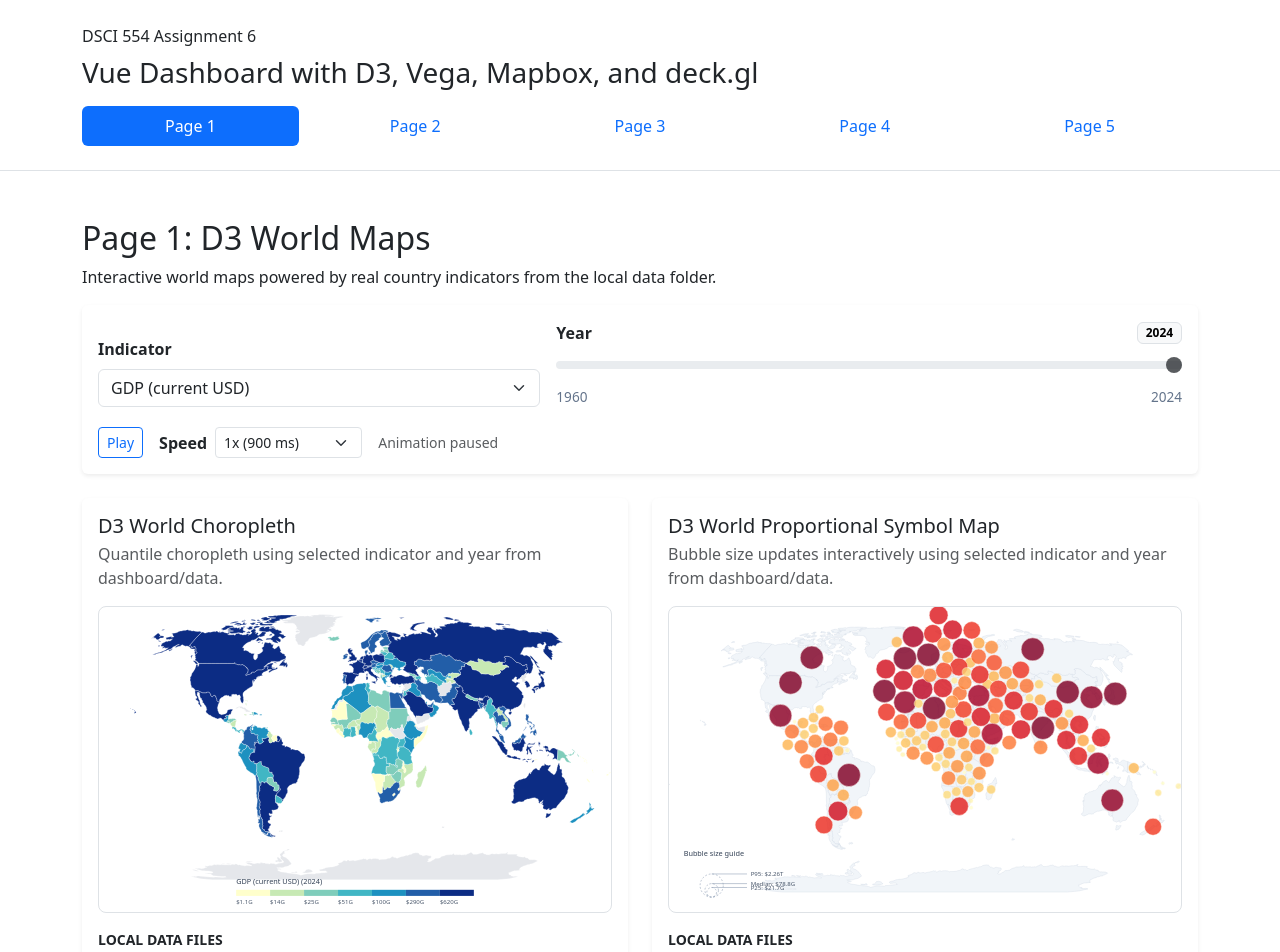
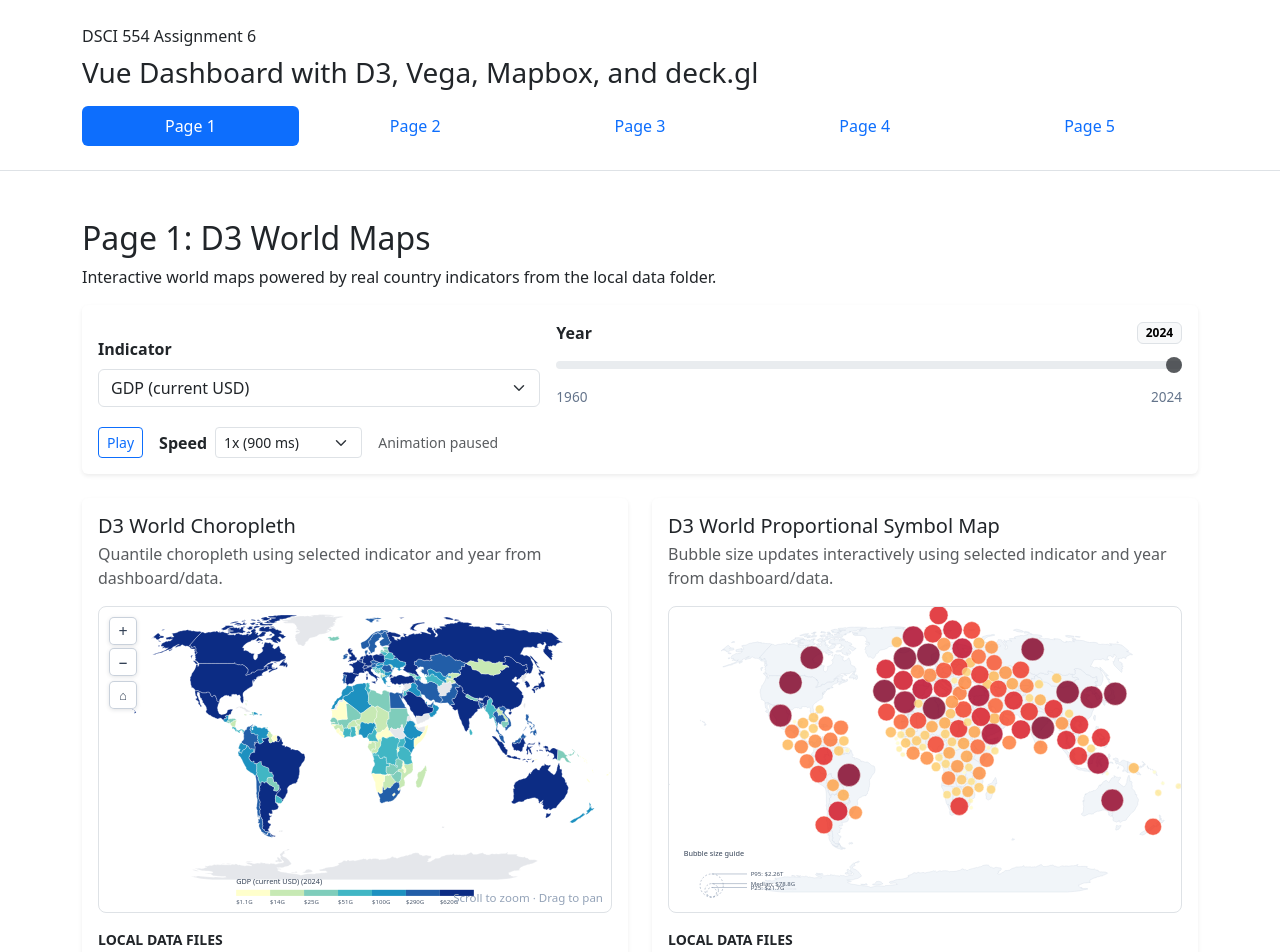
Before and after one commit to Sijin-Wu/assignment6, a Vue app in the folder dashboard/: page / in a window 1280 px wide. Shown: the top 952 px of the page. Built offline with nearby package versions, Linux system fonts and the light colour scheme.

Commit message:
feat: enhance D3 choropleth with zoom controls and tooltip functionality

```diff
--- a/dashboard/src/components/D3WorldChoropleth.vue
+++ b/dashboard/src/components/D3WorldChoropleth.vue
@@ -4,7 +4,16 @@
     description="Quantile choropleth using selected indicator and year from dashboard/data."
     :data-files="[worldGeoJSONPath, ...(indicator.dataFiles || [indicator.dataFile]).filter(Boolean)]"
   >
-    <svg ref="svgRef" class="w-100"></svg>
+    <div ref="wrapRef" class="choropleth-wrap">
+      <svg ref="svgRef" class="w-100"></svg>
+      <div ref="tooltipRef" class="map-tooltip"></div>
+      <div class="zoom-controls">
+        <button class="zoom-btn" title="Zoom in" @click="zoomIn">+</button>
+        <button class="zoom-btn" title="Zoom out" @click="zoomOut">−</button>
+        <button class="zoom-btn zoom-reset" title="Reset view" @click="resetZoom">⌂</button>
+      </div>
+      <div class="zoom-hint">Scroll to zoom · Drag to pan</div>
+    </div>
   </MapFrame>
 </template>
 
@@ -38,14 +47,52 @@ const props = defineProps({
 })
 
 const svgRef = ref(null)
+const wrapRef = ref(null)
+const tooltipRef = ref(null)
 
 let svg
+let mapGroup
 let countriesLayer
 let legendLayer
 let geoFeatures = []
+let tooltip
+let zoomBehavior
+
+const zoomIn = () => svg && svg.transition().duration(350).call(zoomBehavior.scaleBy, 2)
+const zoomOut = () => svg && svg.transition().duration(350).call(zoomBehavior.scaleBy, 0.5)
+const resetZoom = () => svg && svg.transition().duration(400).call(zoomBehavior.transform, d3.zoomIdentity)
 
 const width = 840
 const height = 500
+
+const hideTooltip = () => {
+  if (!tooltip) return
+  tooltip.style('opacity', 0)
+}
+
+const moveTooltip = (event) => {
+  if (!tooltip || !wrapRef.value) return
+  const [x, y] = d3.pointer(event, wrapRef.value)
+  tooltip
+    .style('left', `${x + 14}px`)
+    .style('top', `${y - 10}px`)
+}
+
+const showTooltip = (event, feature) => {
+  if (!tooltip) return
+  const value = props.valuesByCode[feature.id]
+  const name = feature.properties.name
+  const valueStr = formatValue(value)
+  const unitStr = Number.isFinite(value) ? props.indicator.unit : ''
+  tooltip
+    .html(`
+      <div class="tooltip-title">${name}</div>
+      <div class="tooltip-row"><span>Year</span><strong>${props.selectedYear ?? 'N/A'}</strong></div>
+      <div class="tooltip-row"><span>${props.indicator.label}</span><strong>${valueStr}${unitStr ? ' ' + unitStr : ''}</strong></div>
+    `)
+    .style('opacity', 1)
+  moveTooltip(event)
+}
 
 const formatValue = (value) => {
   if (value == null || !Number.isFinite(value)) {
@@ -127,11 +174,7 @@ const updateMap = () => {
     .filter((value) => Number.isFinite(value) && value > 0)
 
   if (validValues.length === 0) {
-    countriesLayer
-      .attr('fill', '#e5e7eb')
-      .select('title')
-      .text((feature) => `${feature.properties.name}\nNo data`)
-
+    countriesLayer.attr('fill', '#e5e7eb')
     legendLayer.selectAll('*').remove()
     return
   }
@@ -141,16 +184,10 @@ const updateMap = () => {
     .domain(validValues)
     .range(d3.schemeYlGnBu[7])
 
-  countriesLayer
-    .attr('fill', (feature) => {
-      const value = props.valuesByCode[feature.id]
-      return Number.isFinite(value) ? colorScale(value) : '#e5e7eb'
-    })
-    .select('title')
-    .text((feature) => {
-      const value = props.valuesByCode[feature.id]
-      return `${feature.properties.name}\n${formatValue(value)} ${Number.isFinite(value) ? props.indicator.unit : ''}`.trim()
-    })
+  countriesLayer.attr('fill', (feature) => {
+    const value = props.valuesByCode[feature.id]
+    return Number.isFinite(value) ? colorScale(value) : '#e5e7eb'
+  })
 
   drawLegend(colorScale)
 }
@@ -167,18 +204,62 @@ onMounted(async () => {
   const projection = d3.geoNaturalEarth1().fitSize([width, height - 40], geoData)
   const path = d3.geoPath(projection)
 
-  countriesLayer = svg
-    .append('g')
+  mapGroup = svg.append('g')
+
+  countriesLayer = mapGroup
     .selectAll('path')
     .data(geoFeatures)
     .join('path')
     .attr('d', path)
     .attr('stroke', '#ffffff')
     .attr('stroke-width', 0.5)
+    .attr('cursor', 'grab')
 
-  countriesLayer.append('title')
+  countriesLayer
+    .on('mouseenter', function (event, feature) {
+      const k = d3.zoomTransform(svg.node()).k
+      d3.select(this)
+        .raise()
+        .transition().duration(100)
+        .attr('stroke', '#1e293b')
+        .attr('stroke-width', 1.5 / k)
+      showTooltip(event, feature)
+    })
+    .on('mousemove', function (event, feature) {
+      moveTooltip(event)
+      showTooltip(event, feature)
+    })
+    .on('mouseleave', function () {
+      const k = d3.zoomTransform(svg.node()).k
+      d3.select(this)
+        .transition().duration(120)
+        .attr('stroke', '#ffffff')
+        .attr('stroke-width', 0.5 / k)
+      hideTooltip()
+    })
 
   legendLayer = svg.append('g').attr('transform', `translate(0, ${height - 36})`)
+
+  zoomBehavior = d3.zoom()
+    .scaleExtent([1, 12])
+    .translateExtent([[0, 0], [width, height]])
+    .on('start', () => {
+      svg.attr('cursor', 'grabbing')
+      hideTooltip()
+    })
+    .on('zoom', (event) => {
+      mapGroup.attr('transform', event.transform)
+      mapGroup.selectAll('path').attr('stroke-width', 0.5 / event.transform.k)
+    })
+    .on('end', () => {
+      svg.attr('cursor', null)
+    })
+
+  svg.call(zoomBehavior)
+  svg.on('dblclick.zoom', null)  // disable dblclick zoom to avoid conflict with tooltip
+
+  tooltip = d3.select(tooltipRef.value)
+  hideTooltip()
 
   updateMap()
 })
@@ -190,3 +271,90 @@ watch(
   }
 )
 </script>
+
+<style scoped>
+.choropleth-wrap {
+  position: relative;
+  width: 100%;
+  height: 100%;
+  overflow: hidden;
+}
+
+.zoom-controls {
+  position: absolute;
+  top: 10px;
+  left: 10px;
+  display: flex;
+  flex-direction: column;
+  gap: 3px;
+  z-index: 20;
+}
+
+.zoom-btn {
+  width: 28px;
+  height: 28px;
+  border: 1px solid rgba(148, 163, 184, 0.5);
+  border-radius: 5px;
+  background: rgba(255, 255, 255, 0.88);
+  color: #334155;
+  font-size: 1rem;
+  line-height: 1;
+  cursor: pointer;
+  display: flex;
+  align-items: center;
+  justify-content: center;
+  padding: 0;
+  transition: background 120ms;
+  box-shadow: 0 1px 4px rgba(15, 23, 42, 0.12);
+}
+
+.zoom-btn:hover {
+  background: rgba(255, 255, 255, 1);
+  border-color: #94a3b8;
+}
+
+.zoom-reset {
+  font-size: 0.8rem;
+  margin-top: 2px;
+}
+
+.zoom-hint {
+  position: absolute;
+  bottom: 6px;
+  right: 8px;
+  font-size: 0.72rem;
+  color: #94a3b8;
+  pointer-events: none;
+  user-select: none;
+}
+
+.map-tooltip {
+  position: absolute;
+  z-index: 10;
+  min-width: 210px;
+  max-width: 270px;
+  padding: 0.55rem 0.7rem;
+  border-radius: 0.55rem;
+  border: 1px solid rgba(148, 163, 184, 0.4);
+  background: rgba(15, 23, 42, 0.93);
+  color: #e2e8f0;
+  box-shadow: 0 10px 28px rgba(15, 23, 42, 0.35);
+  pointer-events: none;
+  opacity: 0;
+  transition: opacity 120ms ease;
+}
+
+.map-tooltip :deep(.tooltip-title) {
+  font-weight: 700;
+  font-size: 0.88rem;
+  margin-bottom: 0.45rem;
+}
+
+.map-tooltip :deep(.tooltip-row) {
+  display: flex;
+  justify-content: space-between;
+  gap: 0.7rem;
+  font-size: 0.8rem;
+  margin-bottom: 0.18rem;
+}
+</style>
```
